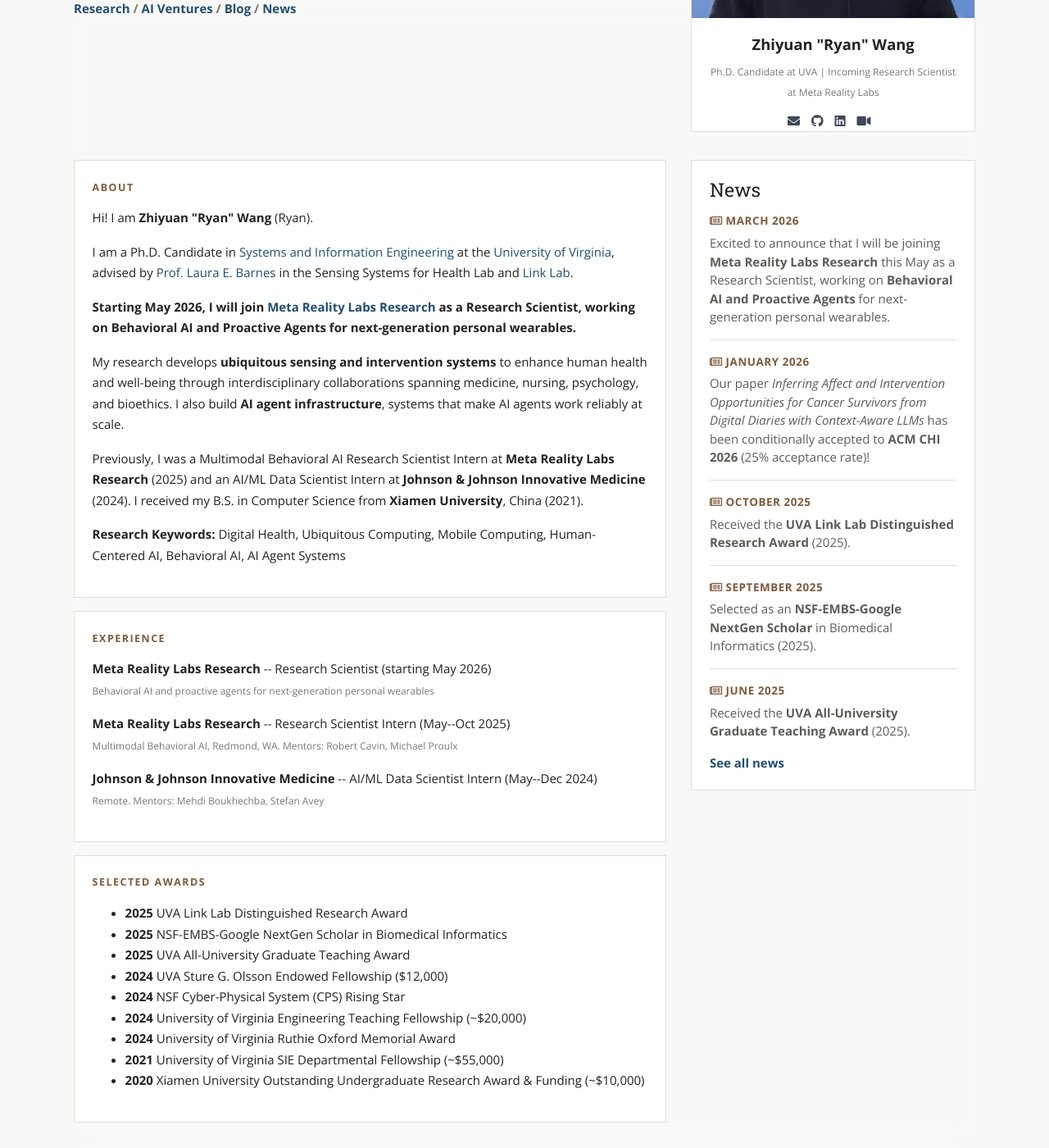
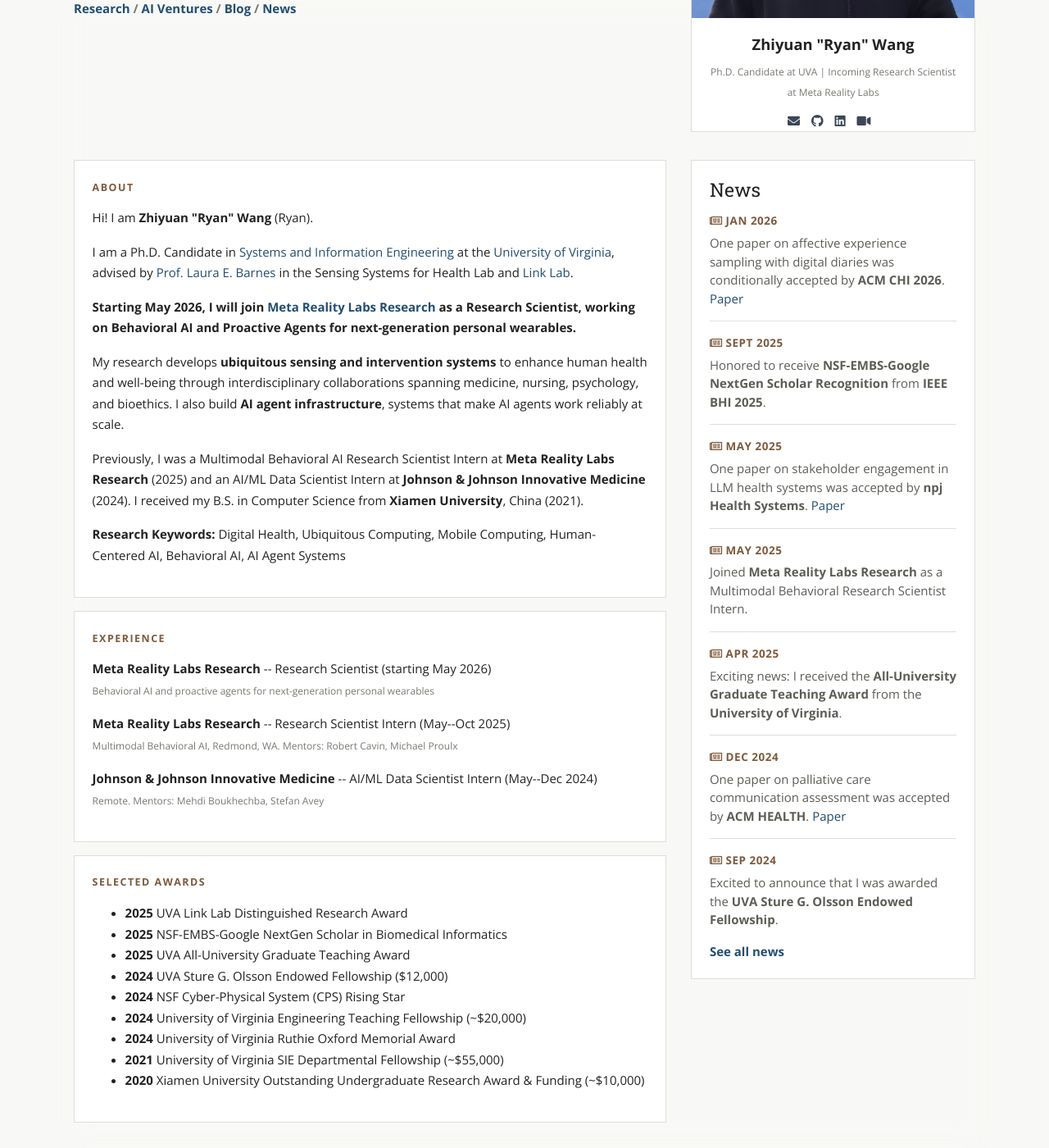
Before and after one commit to zzhiyuann/ryanwang.cc, a Jekyll site: the page built from index.html, in a window 1280 px wide and 1400 px high, scrolled down 406 px. Shown: the whole window at 82% size. Built offline with Jekyll 4.4.1, drawn with Linux system fonts in a browser that asks for light colours; a style sheet for code colours, icons or effects is not loaded.

Commit message:
Refresh news timeline

```diff
--- a/_data/news.yml
+++ b/_data/news.yml
@@ -1,43 +1,71 @@
-- descr: "Excited to announce that I will be joining **Meta Reality Labs Research** this May as a Research Scientist, working on **Behavioral AI and Proactive Agents** for next-generation personal wearables."
-  date: March 2026
+- date: "Jan 2026"
+  descr: "One paper on affective experience sampling with digital diaries was conditionally accepted by **ACM CHI 2026**. [Paper](/research/#wang-chi2026)"
   show: true
 
-- descr: "Our paper *Inferring Affect and Intervention Opportunities for Cancer Survivors from Digital Diaries with Context-Aware LLMs* has been conditionally accepted to **ACM CHI 2026** (25% acceptance rate)!"
-  date: January 2026
+- date: "Sept 2025"
+  descr: "Honored to receive **NSF-EMBS-Google NextGen Scholar Recognition** from **IEEE BHI 2025**."
   show: true
 
-- descr: "Received the **UVA Link Lab Distinguished Research Award** (2025)."
-  date: October 2025
+- date: "May 2025"
+  descr: "One paper on stakeholder engagement in LLM health systems was accepted by **npj Health Systems**. [Paper](/research/#wang-npjhealth2025)"
   show: true
 
-- descr: "Selected as an **NSF-EMBS-Google NextGen Scholar** in Biomedical Informatics (2025)."
-  date: September 2025
+- date: "May 2025"
+  descr: "Joined **Meta Reality Labs Research** as a Multimodal Behavioral Research Scientist Intern."
   show: true
 
-- descr: "Received the **UVA All-University Graduate Teaching Award** (2025)."
-  date: June 2025
+- date: "Apr 2025"
+  descr: "Exciting news: I received the **All-University Graduate Teaching Award** from the **University of Virginia**."
   show: true
 
-- descr: "Started as a Multimodal Behavioral AI Research Scientist Intern at **Meta Reality Labs Research**, Redmond, WA."
-  date: May 2025
+- date: "Dec 2024"
+  descr: "One paper on palliative care communication assessment was accepted by **ACM HEALTH**. [Paper](/research/#wang-acmhealth2024)"
   show: true
 
-- descr: "Selected as an **NSF Cyber-Physical System (CPS) Rising Star** (2024)."
-  date: October 2024
+- date: "Sep 2024"
+  descr: "Excited to announce that I was awarded the **UVA Sture G. Olsson Endowed Fellowship**."
   show: true
 
-- descr: "Awarded the **UVA Sture G. Olsson Endowed Fellowship** ($12,000)."
-  date: September 2024
+- date: "Jun 2024"
+  descr: "One paper understanding social contexts using ambient audio was accepted by **ACII 2024**. [Paper](/research/#wang-acii2024)"
   show: true
 
-- descr: "Our paper *Commsense: A Wearable Sensing Computational Framework* accepted to **ACM CSCW 2024** (26% acceptance rate)."
-  date: May 2024
+- date: "Jun 2024"
+  descr: "One paper on evaluating palliative care clinical communication using wearables and NLP was accepted by **ACM CSCW**. [Paper](/research/#wang-cscw2024)"
   show: true
 
-- descr: "Started as an AI/ML Data Scientist Intern at **Johnson & Johnson Innovative Medicine**."
-  date: May 2024
+- date: "Apr 2024"
+  descr: "I was selected for **NSF Cyber-Physical System (CPS) Rising Stars 2024**."
   show: true
 
-- descr: "Our paper *Detecting Social Contexts from Mobile Sensing Indicators* published in **ACM IMWUT 2023** (24% acceptance rate)."
-  date: September 2023
+- date: "Mar 2024"
+  descr: "This summer, I would be working as a digital health research scientist intern at **Johnson & Johnson Innovative Medicine**."
   show: true
+
+- date: "Aug 2023"
+  descr: "One paper on quantitative analysis of privacy risks in digital phenotyping was accepted by **IEEE BSN**. [Paper](/research/#wang-bsn2023)"
+  show: true
+
+- date: "Jul 2023"
+  descr: "One paper on detecting socially anxious individuals' social contexts was accepted by **ACM IMWUT**. [Paper](/research/#wang-imwut2023)"
+  show: true
+
+- date: "Apr 2023"
+  descr: "One paper on state anxiety detection using linguistic biomarkers was accepted by **IEEE EMBC**. [Paper](/research/#wang-embc2023)"
+  show: true
+
+- date: "Feb 2023"
+  descr: "Check out a smartwatch prototype we designed for better patient-provider communication, featured on **UVA Engineering**, **UVA Today**, and **UVA Nursing**."
+  show: true
+
+- date: "Oct 2022"
+  descr: "Honored to give a student presentation on personalized ML for digital mental health at the **NSF-NIH SCH PI Meeting**."
+  show: true
+
+- date: "Jul 2022"
+  descr: "Our paper on mobile sensing in COVID-19 was accepted by **SPJ Health Data Science**. [Paper](/research/#wang-healthdata2022)"
+  show: true
+
+- date: "Feb 2022"
+  descr: "Our paper on mobile sensing for personalized medicine and population health was accepted by **IEEE Internet of Things Journal**. [Paper](/research/#wang-iotj2023)"
+  show: true
--- a/index.html
+++ b/index.html
@@ -45,7 +45,7 @@
 
     <div class="col-lg-4">
       <div class="content-card">
-        {% include news.html num=5 %}
+        {% include news.html num=7 %}
       </div>
     </div>
   </div>
```
